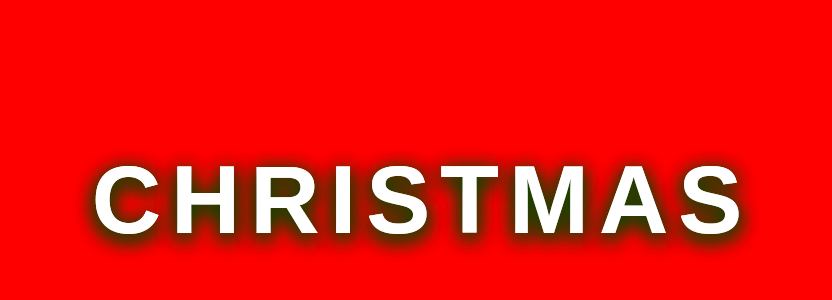
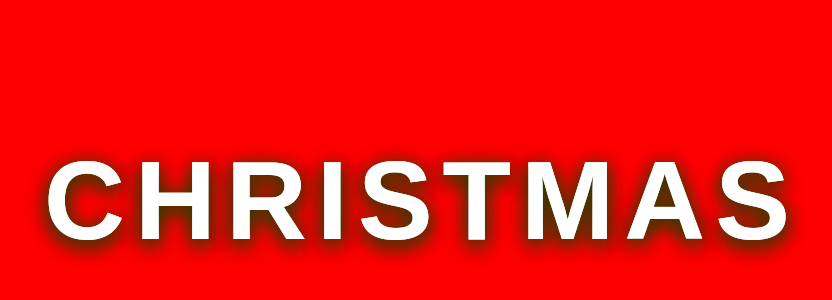
Before and after one commit to hanumancode/CSS3-Text-Layer, a plain HTML site: page index.html in a window 1280 px wide. Shown: the part 200-500 px from the top of the page, without its empty margins (218-1050 px from the left). Drawn offline with Linux system fonts and the light colour scheme.

Commit message:
added text shadow to h1:before, h1:after

```diff
--- a/style.css
+++ b/style.css
@@ -13,8 +13,8 @@ h1 {
     margin: 0;
     padding: 0;
     color: #fff;
-    font-size: 6rem;
-    text-shadow: 0 5px 20px rgba(4, 72, 1, 0.756);
+    font-size: 7rem;
+    text-shadow: 0 5px 20px rgba(4, 72, 1, 0.5);
     letter-spacing: 10px;
     font-family: sans-serif;
     transition: 0.5s;
@@ -30,6 +30,7 @@ h1:before, h1:after {
     left: 0;
     content: attr(data-text);
     transition: 0.5s;
+    text-shadow: 0 5px 20px rgba(4, 72, 1, 0.5);
 }
 
 h1:hover:before {
```
